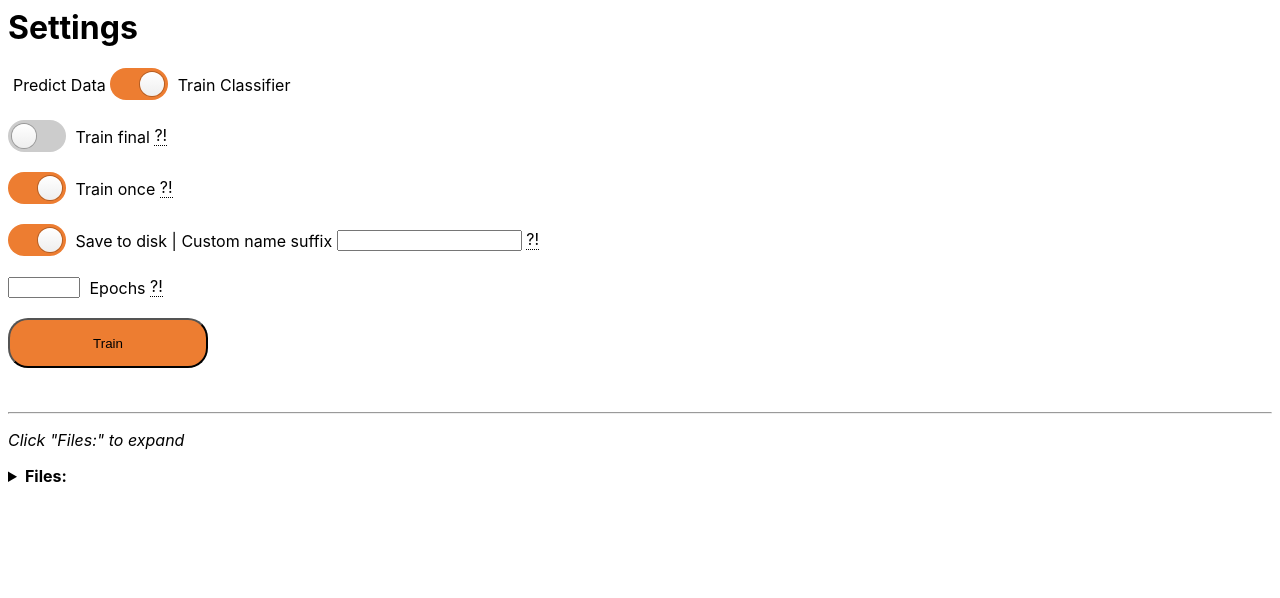
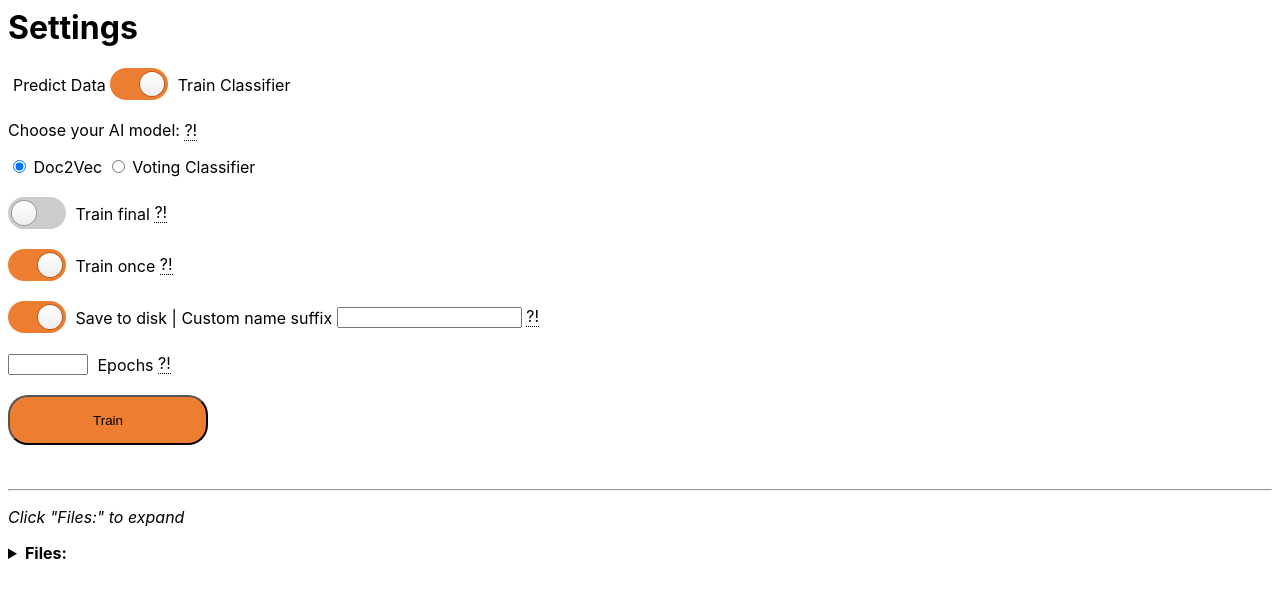
Before and after one commit to dakopen/diyisio, a Flask app: page /train in a window 1280 px wide. Shown: the top 598 px of the page. Run offline with Flask 2, Linux system fonts and the light colour scheme.

Commit message:
ADD: Choose Classifier for flask Application

```diff
--- a/flask-gui.py
+++ b/flask-gui.py
@@ -3,7 +3,7 @@ import time
 import webbrowser
 import threading
 from flask import Flask, render_template, redirect, request, jsonify
-import json
+
 BASE_DIR = os.getcwd()
 DOCUMENTS_DIR = os.path.join(BASE_DIR, "documents")
 STORAGE_DIR = os.path.join(BASE_DIR, "storage")
@@ -15,6 +15,7 @@ thread_object = None
 import logging
 log = logging.getLogger('werkzeug')
 log.setLevel(logging.ERROR)
+
 
 class Run_with_config_Thread(object):
     def __init__(self,):
@@ -45,6 +46,22 @@ def get_file_names(DIR, only_file_name=False):
     return file_list
 
 
+def get_available_classifiers():
+    modelslist = ([x for x in os.walk(STORAGE_DIR)])
+    available_classifiers = {"Doc2Vec": [], "Voting Classifier": []}
+    for model in modelslist[0][2]:
+        model = str(model)
+        if model.endswith(".model"):
+            model_name = model[7:-6]  # deletes doc2vec and .model from the string
+            if os.path.exists(os.path.join(STORAGE_DIR, f"labelencoder_classes_doc2vec{model_name}.npy")) and \
+                    os.path.exists(os.path.join(STORAGE_DIR, f"lrc{model_name}.pkl")):
+                available_classifiers["Doc2Vec"].append(model_name)
+        if model.startswith("voting_classifier"):
+            model_name = model[17:-4]  # deletes voting_classifier and .pkl from the string
+            if os.path.exists(os.path.join(STORAGE_DIR, f"labelencoder_classes_votingclassifier{model_name}.npy")):
+                available_classifiers["Voting Classifier"].append(model_name)
+
+    return available_classifiers
 def create_app(test_config=None):
     # create and configure the app
     app = Flask(__name__, instance_relative_config=True, template_folder="template")
@@ -72,8 +89,8 @@ def create_app(test_config=None):
     @app.route('/predict', endpoint="predict")
     def predict():
         file_names_dict = get_file_names(PREDICT_DIR, only_file_name=True)
-
-        return render_template(os.path.join("predict.html"), context={"p_text": "Predict"}, files=file_names_dict, directory=PREDICT_DIR)
+        available_classifiers = get_available_classifiers()
+        return render_template(os.path.join("predict.html"), context={"p_text": "Predict"}, files=file_names_dict, directory=PREDICT_DIR, available_classifiers=available_classifiers)
 
     @app.route('/predict_submit', methods=['POST'])
     def receive_predict_params():
@@ -81,16 +98,18 @@ def create_app(test_config=None):
         thread_object = None
         os.environ["USE_TRAINED"] = "True"
         os.environ["OUTPUT_PROBA"] = on_off_dict[request.form.get("output_probabilities", "off")]
-
-        CUSTOM_NAME_SUFFIX = str(request.form.get("custom_name_suffix", ""))
-        if CUSTOM_NAME_SUFFIX:
-            CUSTOM_NAME_SUFFIX = "_" + CUSTOM_NAME_SUFFIX
-        os.environ["CUSTOM_NAME_SUFFIX"] = CUSTOM_NAME_SUFFIX
-
+        MODEL = request.form.get("ai_model", "")
+        if str(MODEL).startswith("Doc2Vec"):
+            os.environ["MODEL"] = "Doc2Vec"
+            os.environ["CUSTOM_NAME_SUFFIX"] = str(MODEL)[8:]  # replaces Doc2Vec_
+        elif str(MODEL).startswith("Voting Classifier"):
+            os.environ["MODEL"] = "Voting Classifier"
+            os.environ["CUSTOM_NAME_SUFFIX"] = str(MODEL)[18:]  # replaces Voting Classifier_
+        else:
+            return "Please train a model first!"
         Run_with_config_Thread()
 
         return redirect("/displaydata")
-
 
     @app.route('/train_submit', methods=['POST'])
     def receive_train_params():
@@ -101,6 +120,8 @@ def create_app(test_config=None):
         os.environ["TRAIN_ONCE"] = on_off_dict[request.form.get("train_once", "off")]
         os.environ["SAVE_TO_DISK"] = on_off_dict[request.form.get("save_to_disk", "off")]
         os.environ["EPOCHS"] = request.form.get("epochs", "100")
+        if os.environ["EPOCHS"] == "":
+            os.environ["EPOCHS"] = "100"
 
         CUSTOM_NAME_SUFFIX = str(request.form.get("custom_name_suffix", ""))
         if CUSTOM_NAME_SUFFIX:
@@ -117,17 +138,20 @@ def create_app(test_config=None):
 
         return render_template(os.path.join("train.html"), context={"t_text": "Train"}, files=file_names_dict, directory=DOCUMENTS_DIR)
 
-
     @app.route('/displaydata')
     def displaydata():
         global thread_object
         if thread_object is None:
             return render_template(os.path.join("not_ready_yet.html"))
-        return render_template(os.path.join("response_table.html"), prediction=thread_object.get_prediction_dict())
-
+        try:
+            return render_template(os.path.join("response_table.html"), prediction=thread_object.get_prediction_dict())  # display Prediction results
+        except:
+            return render_template(os.path.join("Training_complete.html"))  # display "Training result is in console"
 
 
     return app
+
+
 if __name__ == "__main__":
     webbrowser.open("http://127.0.0.1:5000")
     app = create_app()
--- a/main.py
+++ b/main.py
@@ -5,7 +5,6 @@ from utils.train_doc2vec import Train_doc2vec
 
 class Main():
     def __init__(self):
-        print(USE_TRAINED)
         if USE_TRAINED:
             if os.path.exists(os.path.join(STORAGE_DIR, f"labelencoder_classes{CUSTOM_NAME_SUFFIX}.npy")) and \
                     os.path.exists(os.path.join(STORAGE_DIR, f"doc2vec{CUSTOM_NAME_SUFFIX}.model")) and \
--- a/settings.py
+++ b/settings.py
@@ -49,3 +49,5 @@ SAVE_TO_DISK = (os.environ.get('SAVE_TO_DISK', 'True') == 'True')
 OUTPUT_PROBA = (os.environ.get('OUTPUT_PROBA', 'False') == 'True')  # set to True, if you're interested in the probabilities
 
 CUSTOM_NAME_SUFFIX = os.environ.get('CUSTOM_NAME_SUFFIX', '')
+
+MODEL = os.environ.get('MODEL', 'Doc2Vec')
--- a/sources.txt
+++ b/sources.txt
@@ -2,3 +2,4 @@ source[1]: https://stackoverflow.com/questions/28656736/using-scikits-labelencod
 source[2]: https://medium.com/@morga046/multi-class-text-classification-with-doc2vec-and-t-sne-a-full-tutorial-55eb24fc40d3
 source[3]: https://stackoverflow.com/a/59752867/14346350
 source[4]: Flask Webseite: w3schools.com
+source[5]: https://codepen.io/warrendunlop/pen/YmVKzm
--- a/template/train.html
+++ b/template/train.html
@@ -128,6 +128,20 @@ a, a:visited {
 <br>
 <br>
 <form action="/train_submit" method="post">
+    <p style="display: inline;">Choose your AI model:
+        <div class="tooltip">?!
+                <span class="tooltiptext">Choose "Voting Classifier" if you have little training data (less than ~30000 words) and "Doc2Vec" if otherwise.</span>
+        </div>
+    </p>
+
+    <div style="display: inline-block; float: left; clear=none;">
+    <input type="radio" id="doc2vec" name="ai_model" value="Doc2Vec" checked="checked">
+    <label for="doc2vec">Doc2Vec</label>
+    <input type="radio" id="votingclassifier" name="ai_model" value="Voting Classifier">
+    <label for="votingclassifier">Voting Classifier</label>
+    </div>
+    <br>
+    <br>
     <label class="toggle">
         <input class="toggle-checkbox" type="checkbox" name="train_final">
         <div class="toggle-switch"></div>
@@ -163,7 +177,7 @@ a, a:visited {
     <br>
     <label class="toggle">
         <input type="number" id="epochs" name="epochs"
-               min="1" max="1000" required>
+               min="1" max="10000">
         <span class="toggle-label">Epochs</span>
         <div class="tooltip">?!
             <span class="tooltiptext">Number of iterations over the trainingsdata to create the doc2vec corpus. (Recommended: 100)</span>
--- a/utils/get_documents.py
+++ b/utils/get_documents.py
@@ -7,7 +7,7 @@ import warnings
 import PyPDF2
 from docx2python import docx2python
 
-from settings import PREDICT_DIR, STORAGE_DIR, DOCUMENTS_DIR, MAX_WORDS
+from settings import PREDICT_DIR, STORAGE_DIR, DOCUMENTS_DIR, MAX_WORDS, CUSTOM_NAME_SUFFIX
 
 from sklearn.preprocessing import LabelEncoder
 
@@ -85,6 +85,7 @@ def get_file_content(filepath):
         warnings.warn(f"Error on file extraction {filepath}: {str(e)}")
         return np.nan
 
+
 def create_training_dataframe(use_saved=True, clf: str = "doc2vec"):
     """Creates and returns pandas Dataframe build from the 'documents' directory. Contains category and prediction.
     Content may dispense over multiple rows."""
@@ -108,7 +109,7 @@ def create_training_dataframe(use_saved=True, clf: str = "doc2vec"):
 
         df['category'] = le.transform(df['category'])  # transforms a class name to the corresponding encoded label
 
-        np.save(os.path.join(STORAGE_DIR, f'labelencoder_classes_{clf}.npy'), le.classes_)  # see source[1]
+        np.save(os.path.join(STORAGE_DIR, f'labelencoder_classes_{clf}{CUSTOM_NAME_SUFFIX}.npy'), le.classes_)  # see source[1]
 
         df["content"] = df.apply(lambda row: get_file_content(row["filepath"]), axis=1)
         df = df.drop(['filepath'], axis=1)
```
Also changed, not shown: template/Training_complete.html (added, +48 -0 lines), template/predict.html (+13 -9 lines), utils/train_doc2vec.py (+6 -4 lines), 6 other files.
